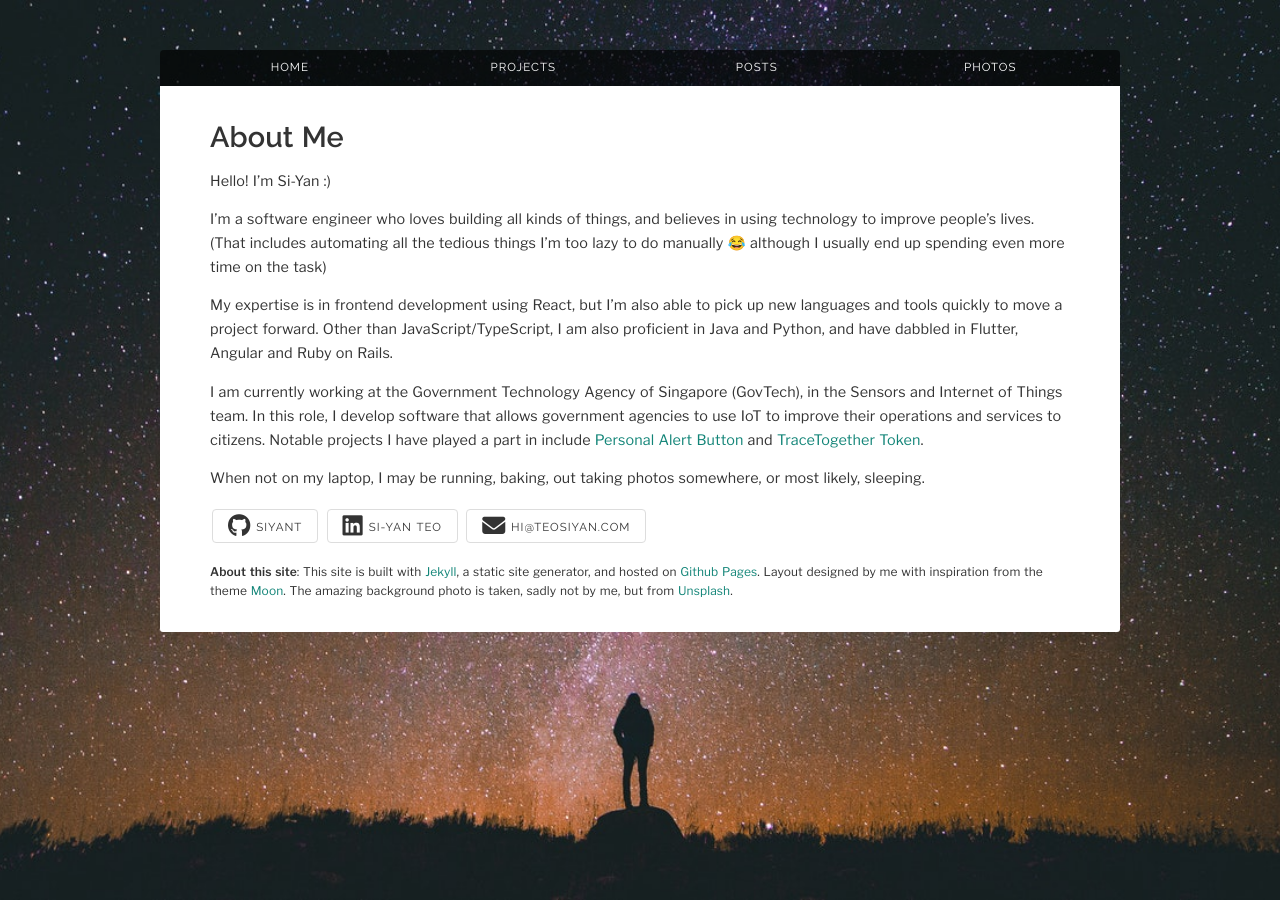
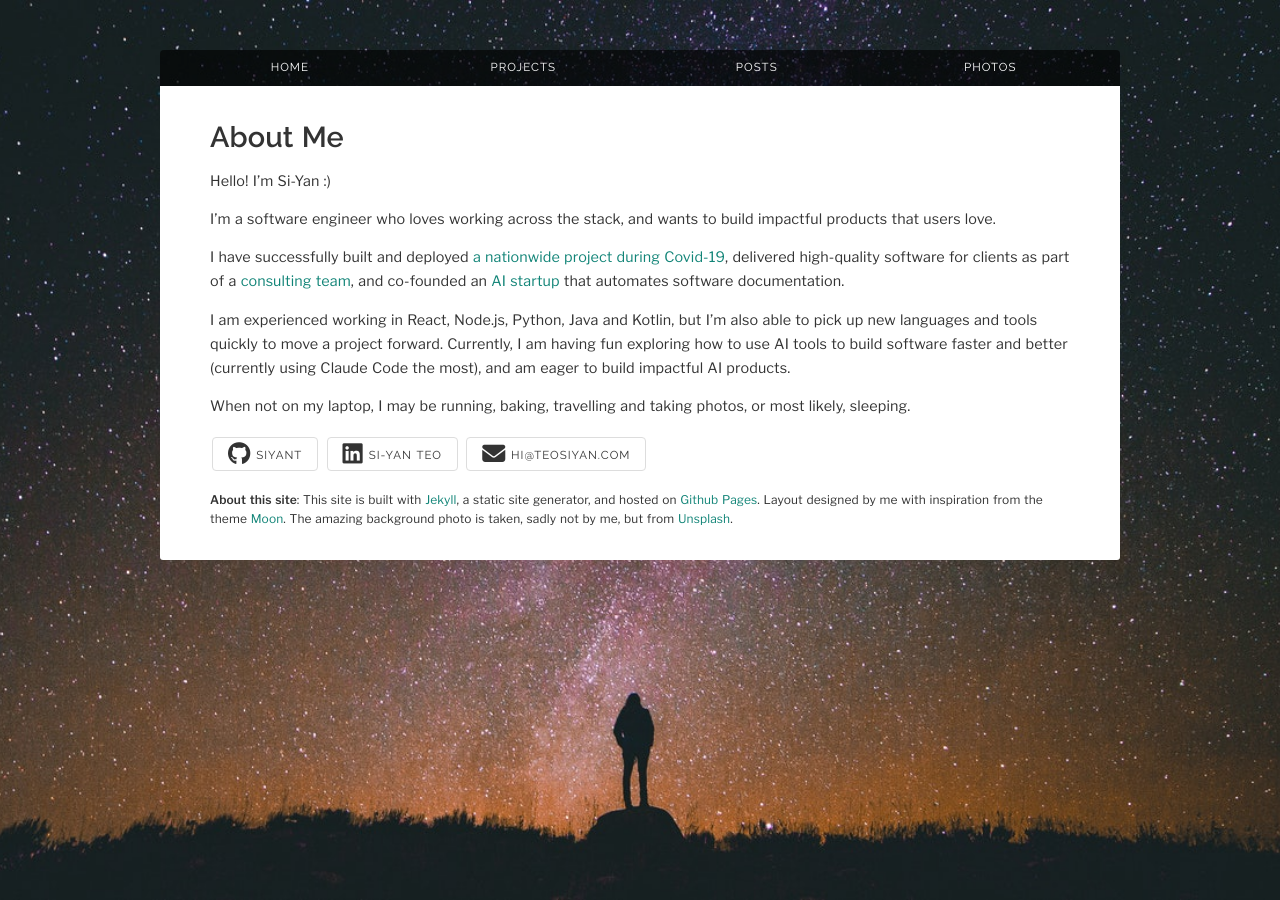
Before and after one commit to siyant/siyant.github.io, a Jekyll site: the page built from pages/about.md, in a window 1280 px wide. Built offline with Jekyll 4.4.1, drawn with Linux system fonts in a browser that asks for light colours; nearby versions of some CDN libraries; comment, search, counter and statistics services are not loaded.

Commit message:
Update about page content

```diff
--- a/pages/about.md
+++ b/pages/about.md
@@ -7,13 +7,13 @@ permalink: /about
 
 Hello! I'm Si-Yan :)
 
-I'm a software engineer who loves building all kinds of things, and believes in using technology to improve people's lives. (That includes automating all the tedious things I'm too lazy to do manually 😂 although I usually end up spending even more time on the task)
+I'm a software engineer who loves working across the stack, and wants to build impactful products that users love.
 
-My expertise is in frontend development using React, but I'm also able to pick up new languages and tools quickly to move a project forward. Other than JavaScript/TypeScript, I am also proficient in Java and Python, and have dabbled in Flutter, Angular and Ruby on Rails.
+I have successfully built and deployed [a nationwide project during Covid-19](/projects/tracetogether-token), delivered high-quality software for clients as part of a [consulting team](/2023/05/31/labs-first-month), and co-founded an [AI startup](https://cartograph.app) that automates software documentation.
 
-I am currently working at the Government Technology Agency of Singapore (GovTech), in the Sensors and Internet of Things team. In this role, I develop software that allows government agencies to use IoT to improve their operations and services to citizens. Notable projects I have played a part in include [Personal Alert Button](/projects/pab) and [TraceTogether Token](/projects/tracetogether-token).
+I am experienced working in React, Node.js, Python, Java and Kotlin, but I'm also able to pick up new languages and tools quickly to move a project forward. Currently, I am having fun exploring how to use AI tools to build software faster and better (currently using Claude Code the most), and am eager to build impactful AI products.
 
-When not on my laptop, I may be running, baking, out taking photos somewhere, or most likely, sleeping.
+When not on my laptop, I may be running, baking, travelling and taking photos, or most likely, sleeping.
 
 <a class="btn" href="https://github.com/siyant/" aria-label="GitHub profile">
 <i class="fa fa-github fa-2x" aria-hidden="true"></i>
```
